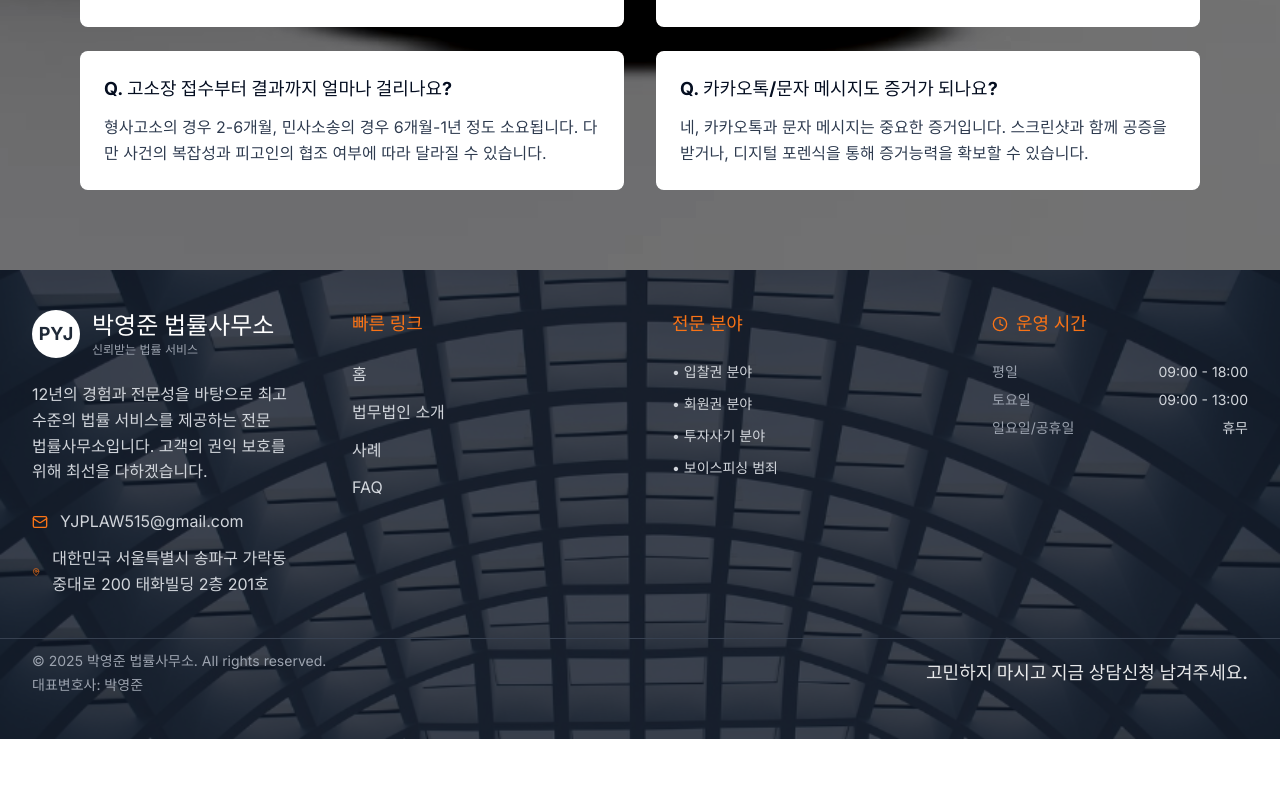
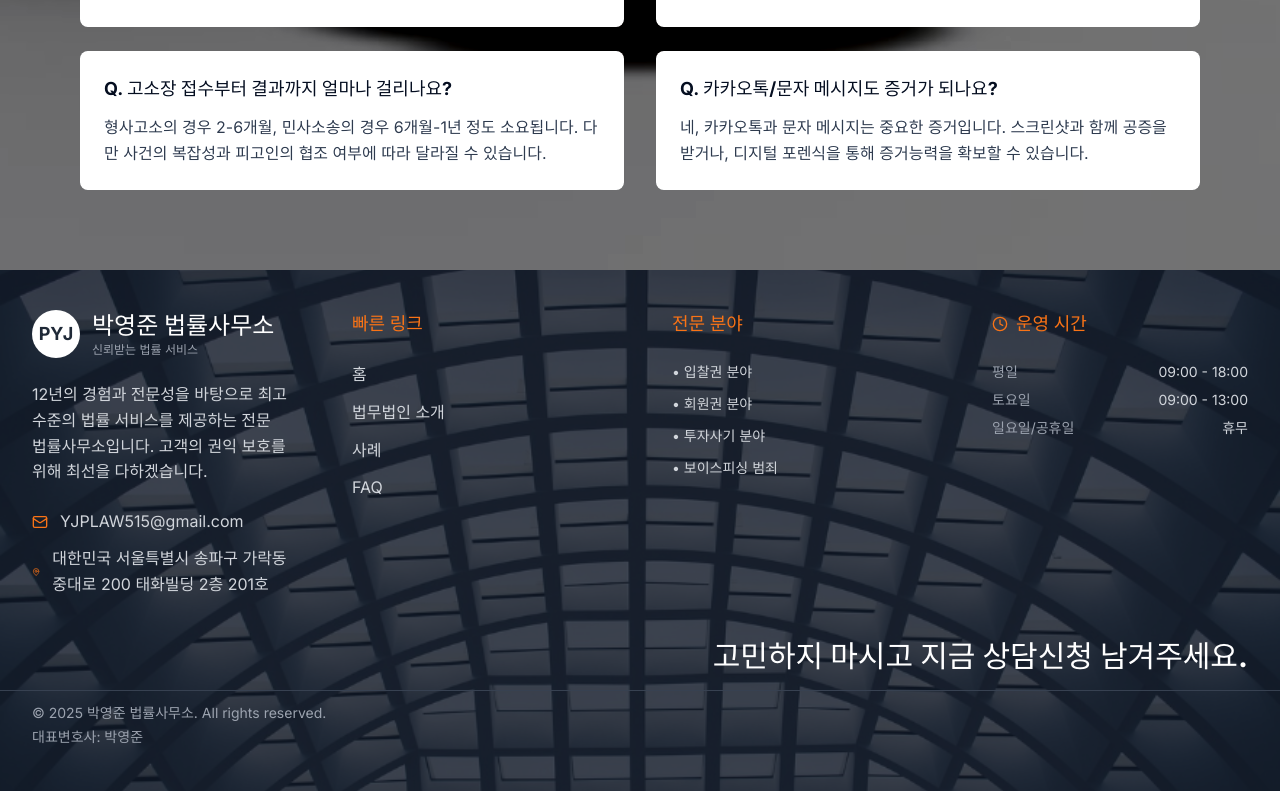
Before and after one commit to gu991230-cyber/gugit, a Next.js app: page / in a window 1280 px wide. Shown: the part 5418-6209 px from the top of the page. Before the commit the page ends 6157 px from the top, so only its background shows below. Built offline with nearby package versions, Linux system fonts and the light colour scheme; no server answers.

Commit message:
feat: move CTA text above consultation bar with larger font; keep footer compact

```diff
--- a/src/components/Footer.tsx
+++ b/src/components/Footer.tsx
@@ -114,6 +114,13 @@ const Footer = () => {
         </div>
       </div>
 
+      {/* Call-to-action text placed above the fixed consultation bar */}
+      <div className="relative z-10 max-w-7xl mx-auto px-4 sm:px-6 lg:px-8">
+        <div className="text-right text-white font-bold text-2xl md:text-3xl leading-snug mb-4">
+          고민하지 마시고 지금 상담신청 남겨주세요.
+        </div>
+      </div>
+
       {/* Bottom Bar */}
       <div className="relative z-10 border-t border-gray-700">
         <div className="max-w-7xl mx-auto px-4 sm:px-6 lg:px-8 py-3">
@@ -121,9 +128,6 @@ const Footer = () => {
             <div className="text-gray-400 text-sm mb-4 md:mb-0">
                <p>&copy; 2025 박영준 법률사무소. All rights reserved.</p>
                <p className="mt-1">대표변호사: 박영준</p>
-            </div>
-            <div className="text-right text-white/90 font-semibold text-base md:text-lg">
-              고민하지 마시고 지금 상담신청 남겨주세요.
             </div>
           </div>
         </div>
```
